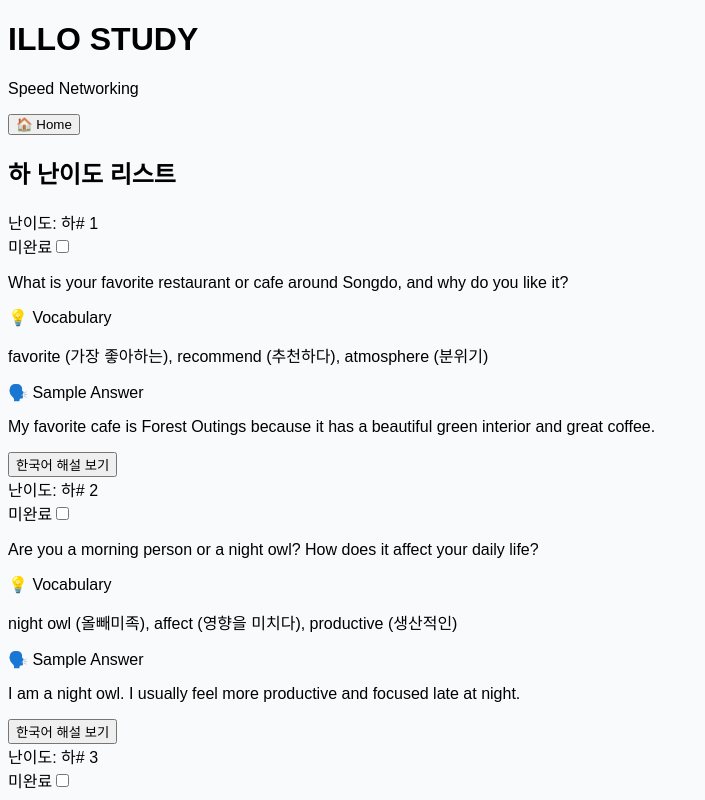
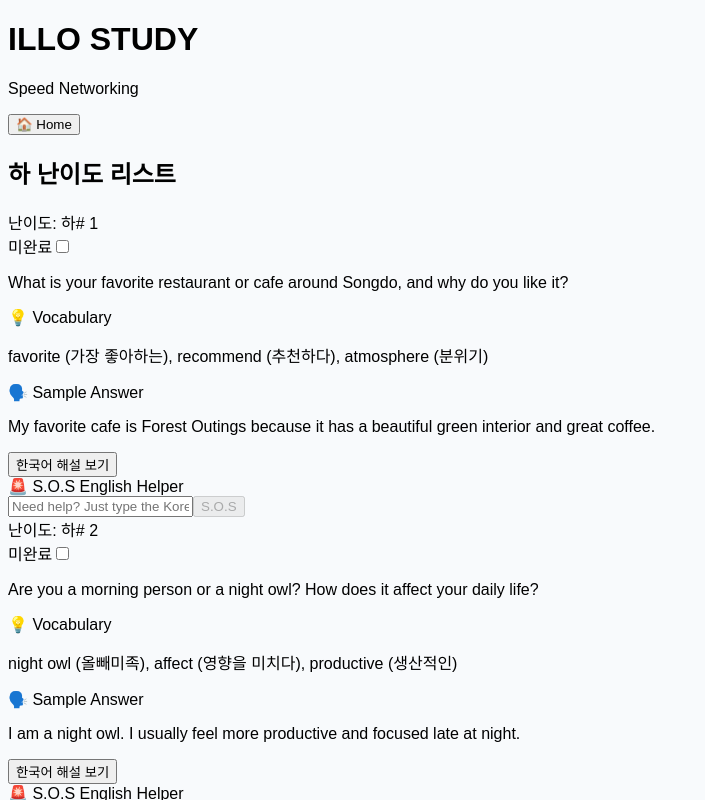
Before and after one commit to 777ceo11/illo-study, a Next.js app: page / in a window 1280 px wide. Both pictures are taken after a click on the button "하 리스트". Shown: the top 800 px of the page, without its empty margins (0-705 px from the left). Built offline with nearby package versions, Linux system fonts and the light colour scheme; a web font is replaced by a local one.

Commit message:
Add S.O.S English Helper feature using Gemini 2.5 Flash API

```diff
--- /dev/null
+++ b/src/app/api/hint/route.js
@@ -0,0 +1,75 @@
+import { NextResponse } from 'next/server';
+
+export async function POST(request) {
+  try {
+    const { currentQuestion, userKorean } = await request.json();
+
+    if (!currentQuestion || !userKorean) {
+      return NextResponse.json({ error: 'Missing currentQuestion or userKorean' }, { status: 400 });
+    }
+
+    const apiKey = process.env.GEMINI_API_KEY;
+    if (!apiKey) {
+      return NextResponse.json({ error: 'GEMINI_API_KEY is not configured' }, { status: 500 });
+    }
+
+    const prompt = `You are an expert English tutor helping a student prepare for OPIc or general English conversation.
+The user is answering the following English question:
+Question: "${currentQuestion}"
+
+The user wants to express the following Korean sentence in English:
+Korean sentence: "${userKorean}"
+
+Provide hints and a model answer. You must respond with a JSON object that strictly adheres to the following format:
+{
+  "pattern": "주어와 동사 위주의 뼈대 문장 (영어 빈칸 포함, 예: I just stayed (   ) and (   ).)",
+  "vocabHints": ["빈칸에 들어갈 핵심 단어와 초성/뜻 힌트 배열 (예: '집에서: h _ _ _ (집 안에 머물다)')"],
+  "modelAnswer": "사용자가 말하고자 한 한국어의 완벽하고 자연스러운 영어 모범 답안",
+  "cheatKey": "모범 답안에 사용된 OPIc 고득점용 치트키 단어/표현에 대한 설명 (예: 'hang out: 친한 사람과 시간을 보내다. play 대신 쓰세요!')"
+}
+
+Make sure the response is a valid JSON object. Do not include markdown formatting like \`\`\`json in your response, just return the raw JSON object.`;
+
+    const response = await fetch(
+      `https://generativelanguage.googleapis.com/v1beta/models/gemini-2.5-flash:generateContent?key=${apiKey}`,
+      {
+        method: 'POST',
+        headers: {
+          'Content-Type': 'application/json',
+        },
+        body: JSON.stringify({
+          contents: [
+            {
+              parts: [
+                {
+                  text: prompt,
+                },
+              ],
+            },
+          ],
+          generationConfig: {
+            responseMimeType: 'application/json',
+          },
+        }),
+      }
+    );
+
+    if (!response.ok) {
+      const errorText = await response.text();
+      return NextResponse.json({ error: `Gemini API error: ${errorText}` }, { status: response.status });
+    }
+
+    const data = await response.json();
+    const rawText = data.candidates?.[0]?.content?.parts?.[0]?.text;
+
+    if (!rawText) {
+      return NextResponse.json({ error: 'Empty response from Gemini API' }, { status: 500 });
+    }
+
+    const jsonResult = JSON.parse(rawText.trim());
+    return NextResponse.json(jsonResult);
+  } catch (error) {
+    console.error('Error in hint API:', error);
+    return NextResponse.json({ error: error.message }, { status: 500 });
+  }
+}
--- a/src/app/page.js
+++ b/src/app/page.js
@@ -44,6 +44,51 @@ const questionDB = [
 // 단일 카드 컴포넌트
 const QuestionCard = ({ data, isAnswered, onToggle }) => {
   const [showKo, setShowKo] = useState(false);
+  const [userKorean, setUserKorean] = useState('');
+  const [loading, setLoading] = useState(false);
+  const [hintData, setHintData] = useState(null);
+  const [showFullAnswer, setShowFullAnswer] = useState(false);
+  const [error, setError] = useState('');
+
+  const handleRequestHelp = async (e) => {
+    e.preventDefault();
+    if (!userKorean.trim()) return;
+
+    setLoading(true);
+    setError('');
+    setHintData(null);
+    setShowFullAnswer(false);
+
+    try {
+      const response = await fetch('/api/hint', {
+        method: 'POST',
+        headers: {
+          'Content-Type': 'application/json',
+        },
+        body: JSON.stringify({
+          currentQuestion: data.q,
+          userKorean: userKorean,
+        }),
+      });
+
+      if (!response.ok) {
+        throw new Error('API request failed');
+      }
+
+      const resData = await response.json();
+      if (resData.error) {
+        throw new Error(resData.error);
+      }
+
+      setHintData(resData);
+    } catch (err) {
+      console.error(err);
+      setError(err.message || 'Error occurred while loading hints.');
+    } finally {
+      setLoading(false);
+    }
+  };
+
   return (
     <div className={`bg-white rounded-xl shadow-sm border p-5 mb-4 transition-all duration-300 ${isAnswered ? 'border-blue-400 bg-blue-50/40' : 'border-gray-200'}`}>
       <div className="flex items-center justify-between mb-3">
@@ -86,16 +131,95 @@ const QuestionCard = ({ data, isAnswered, onToggle }) => {
 
       <button
         onClick={() => setShowKo(!showKo)}
-        className="w-full py-2 text-sm font-medium text-blue-600 border border-blue-600 rounded-lg hover:bg-blue-50 transition-colors"
+        className="w-full py-2 text-sm font-medium text-blue-600 border border-blue-600 rounded-lg hover:bg-blue-50 transition-colors mb-3"
       >
         {showKo ? '한국어 해설 닫기' : '한국어 해설 보기'}
       </button>
 
       {showKo && (
-        <div className="mt-3 p-3 bg-gray-800 text-white rounded-lg text-sm leading-relaxed">
+        <div className="p-3 bg-gray-800 text-white rounded-lg text-sm leading-relaxed mb-3">
           {data.trans}
         </div>
       )}
+
+      {/* S.O.S English Helper */}
+      <div className="border-t border-dashed border-gray-200 pt-4 mt-1">
+        <div className="flex items-center gap-2 mb-2 text-rose-600 font-bold text-sm">
+          <span>🚨</span> S.O.S English Helper
+        </div>
+        <form onSubmit={handleRequestHelp} className="flex gap-2">
+          <input
+            type="text"
+            value={userKorean}
+            onChange={(e) => setUserKorean(e.target.value)}
+            placeholder="Need help? Just type the Korean sentence you want to say in English."
+            className="flex-grow px-3 py-2 text-sm border border-gray-300 rounded-lg focus:outline-none focus:ring-2 focus:ring-rose-500 placeholder-gray-400 text-gray-800"
+            disabled={loading}
+          />
+          <button
+            type="submit"
+            disabled={loading || !userKorean.trim()}
+            className="bg-rose-500 hover:bg-rose-600 text-white px-4 py-2 rounded-lg text-sm font-semibold transition disabled:opacity-50 flex-shrink-0"
+          >
+            {loading ? 'Hold on...' : 'S.O.S'}
+          </button>
+        </form>
+
+        {loading && (
+          <div className="mt-3 p-3 bg-rose-50 text-rose-700 rounded-lg text-sm flex items-center justify-center gap-2">
+            <span className="animate-spin">🌀</span> Hold on... AI is preparing your hints!
+          </div>
+        )}
+
+        {error && (
+          <div className="mt-3 p-3 bg-red-50 text-red-600 rounded-lg text-sm border border-red-100">
+            ⚠️ {error}
+          </div>
+        )}
+
+        {hintData && (
+          <div className="mt-3 bg-rose-50/50 border border-rose-100 rounded-lg p-3 text-sm">
+            <div className="mb-2">
+              <span className="font-bold text-rose-900 block mb-1">🔍 Pattern Frame</span>
+              <p className="bg-white px-2 py-1.5 rounded border border-rose-100 text-gray-850 font-mono">{hintData.pattern}</p>
+            </div>
+
+            {hintData.vocabHints && hintData.vocabHints.length > 0 && (
+              <div className="mb-3">
+                <span className="font-bold text-rose-900 block mb-1">💡 Word Hints</span>
+                <ul className="list-disc pl-4 space-y-1 text-gray-700">
+                  {hintData.vocabHints.map((hint, idx) => (
+                    <li key={idx}>{hint}</li>
+                  ))}
+                </ul>
+              </div>
+            )}
+
+            {!showFullAnswer ? (
+              <button
+                type="button"
+                onClick={() => setShowFullAnswer(true)}
+                className="w-full py-2 bg-rose-500 hover:bg-rose-600 text-white rounded-lg font-semibold text-xs transition active:scale-95 shadow-sm"
+              >
+                🔥 Need MORE (모범 답안 & 치트키 확인하기)
+              </button>
+            ) : (
+              <div className="mt-3 border-t border-rose-200/60 pt-3 space-y-3">
+                <div>
+                  <span className="font-bold text-rose-900 block mb-1">🎯 Model Answer</span>
+                  <p className="bg-rose-100/50 p-2 rounded text-rose-900 font-semibold">{hintData.modelAnswer}</p>
+                </div>
+                {hintData.cheatKey && (
+                  <div>
+                    <span className="font-bold text-amber-700 block mb-1">🔑 OPIc Cheat Key</span>
+                    <p className="bg-amber-50 border border-amber-100 p-2 rounded text-amber-900 text-xs">{hintData.cheatKey}</p>
+                  </div>
+                )}
+              </div>
+            )}
+          </div>
+        )}
+      </div>
     </div>
   );
 };
```
